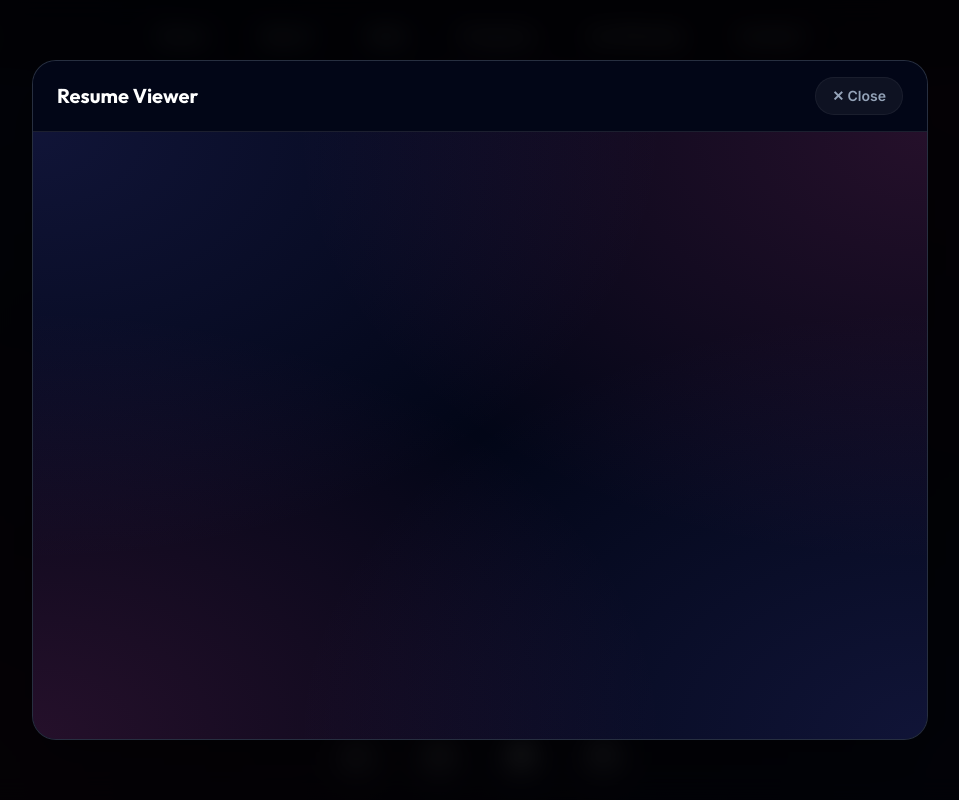
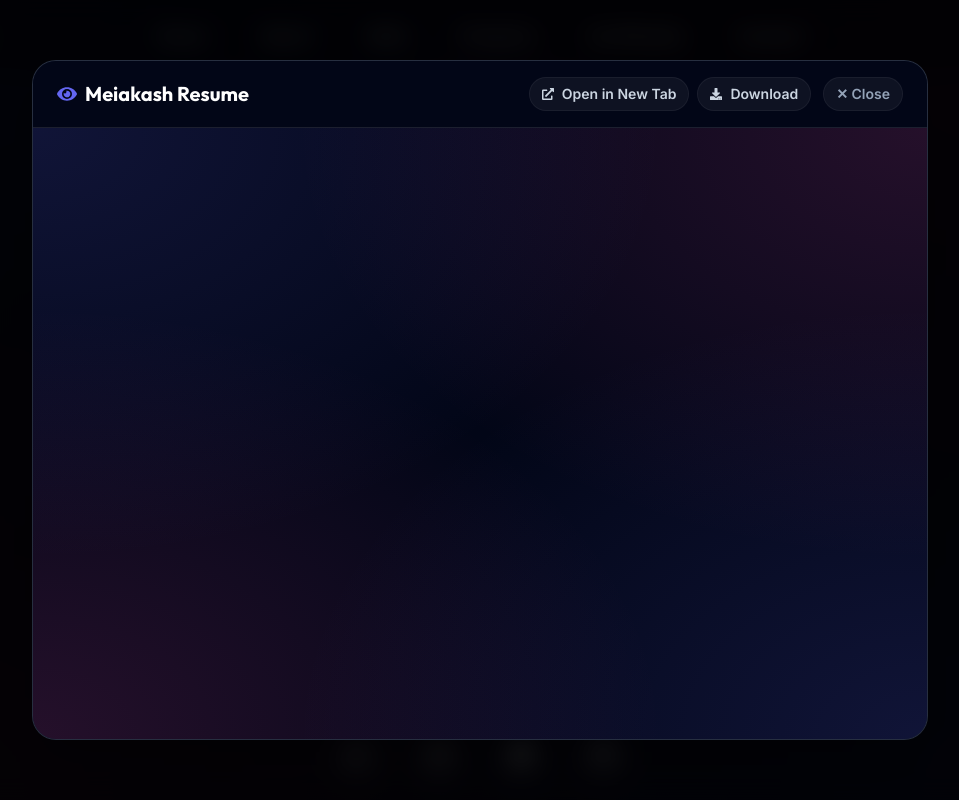
Before and after one commit to MEISINCE-2006/updated_portfolio, a React (Vite) app: page / in a window 1280 px wide. Both pictures are taken after a click on the button "View Resume". Shown: the top 800 px of the page, without its empty margins (160-1119 px from the left). Built offline with nearby package versions, Linux system fonts and the light colour scheme.

Commit message:
updated resume

```diff
--- a/src/pages/Home.jsx
+++ b/src/pages/Home.jsx
@@ -1,12 +1,12 @@
 import { useState } from "react";
 import { motion } from "framer-motion";
-import { FaWhatsapp, FaInstagram, FaLinkedin, FaGithub, FaDownload, FaEye } from "react-icons/fa";
+import { FaWhatsapp, FaInstagram, FaLinkedin, FaGithub, FaDownload, FaEye, FaExternalLinkAlt } from "react-icons/fa";
 
 export default function Home() {
   const [showResume, setShowResume] = useState(false);
 
   // Standardized file path from your public folder
-  const resumePath = "/MEIAKASH res.pdf";
+  const resumePath = "/meiakash_cse_nec.pdf";
 
   return (
     <section id="home" className="page flex flex-col items-center justify-center pt-32 min-h-screen">
@@ -57,8 +57,8 @@ export default function Home() {
           <FaEye className="group-hover:scale-110 transition-transform" /> View Resume
         </button>
         <a
-          href="/mei-resume.pdf"
-          download="MEI_RESUME.pdf"
+          href={resumePath}
+          download="meiakash_cse_nec.pdf"
           className="flex items-center gap-3 text-lg px-6 py-2.5 rounded-full border border-white/20 hover:bg-white/10 text-white font-heading font-semibold tracking-wide transition-all duration-300 group"
         >
           <FaDownload className="group-hover:animate-bounce" /> Download Resume
@@ -92,28 +92,54 @@ export default function Home() {
         <div className="fixed inset-0 z-50 flex items-center justify-center bg-black/85 backdrop-blur-md p-4 animate-fade-in">
           <div className="relative w-full max-w-4xl h-[85vh] bg-slate-900 border border-white/10 rounded-3xl overflow-hidden flex flex-col shadow-2xl">
             {/* Header */}
-            <div className="flex justify-between items-center px-6 py-4 border-b border-white/10 bg-slate-950">
-              <h3 className="text-xl font-semibold text-white font-heading">Resume Viewer</h3>
-              <button
-                onClick={() => setShowResume(false)}
-                className="text-slate-400 hover:text-white transition-colors px-4 py-2 rounded-full bg-white/5 hover:bg-white/10 font-sans text-sm font-semibold border border-white/5"
-              >
-                ✕ Close
-              </button>
+            <div className="flex justify-between items-center px-6 py-4 border-b border-white/10 bg-slate-950 flex-wrap gap-2">
+              <h3 className="text-xl font-semibold text-white font-heading flex items-center gap-2">
+                <FaEye className="text-primary" /> Meiakash Resume
+              </h3>
+              <div className="flex items-center gap-2">
+                <a
+                  href={resumePath}
+                  target="_blank"
+                  rel="noopener noreferrer"
+                  className="text-slate-300 hover:text-white transition-colors px-3 py-1.5 rounded-full bg-white/5 hover:bg-white/10 text-xs sm:text-sm font-semibold border border-white/5 flex items-center gap-2"
+                  title="Open PDF in new tab"
+                >
+                  <FaExternalLinkAlt className="text-xs" /> Open in New Tab
+                </a>
+                <a
+                  href={resumePath}
+                  download="meiakash_cse_nec.pdf"
+                  className="text-slate-300 hover:text-white transition-colors px-3 py-1.5 rounded-full bg-white/5 hover:bg-white/10 text-xs sm:text-sm font-semibold border border-white/5 flex items-center gap-2"
+                  title="Download PDF"
+                >
+                  <FaDownload className="text-xs" /> Download
+                </a>
+                <button
+                  onClick={() => setShowResume(false)}
+                  className="text-slate-400 hover:text-white transition-colors px-3 py-1.5 rounded-full bg-white/5 hover:bg-white/10 text-xs sm:text-sm font-semibold border border-white/5 cursor-pointer ml-1"
+                >
+                  ✕ Close
+                </button>
+              </div>
             </div>
             {/* PDF View with Fallback text for unsupported browsers */}
             <div className="flex-1 bg-slate-800">
               <iframe
                 src={`${resumePath}#toolbar=0`}
                 className="w-full h-full border-none"
-                title="Resume"
+                title="Meiakash Resume"
               >
-                <p className="text-white p-6 text-center">
-                  Your browser does not support embedded PDFs.
-                  <a href={resumePath} className="text-primary underline ml-1" download>
-                    Download instead
-                  </a>.
-                </p>
+                <div className="text-white p-6 text-center flex flex-col items-center justify-center h-full gap-4">
+                  <p>Your browser does not support embedded PDFs.</p>
+                  <a
+                    href={resumePath}
+                    target="_blank"
+                    rel="noopener noreferrer"
+                    className="btn flex items-center gap-2"
+                  >
+                    <FaExternalLinkAlt /> Open meiakash_cse_nec.pdf directly
+                  </a>
+                </div>
               </iframe>
             </div>
           </div>
```
Also changed, not shown: 2 other files (tests, documents, lock files or other folders).
